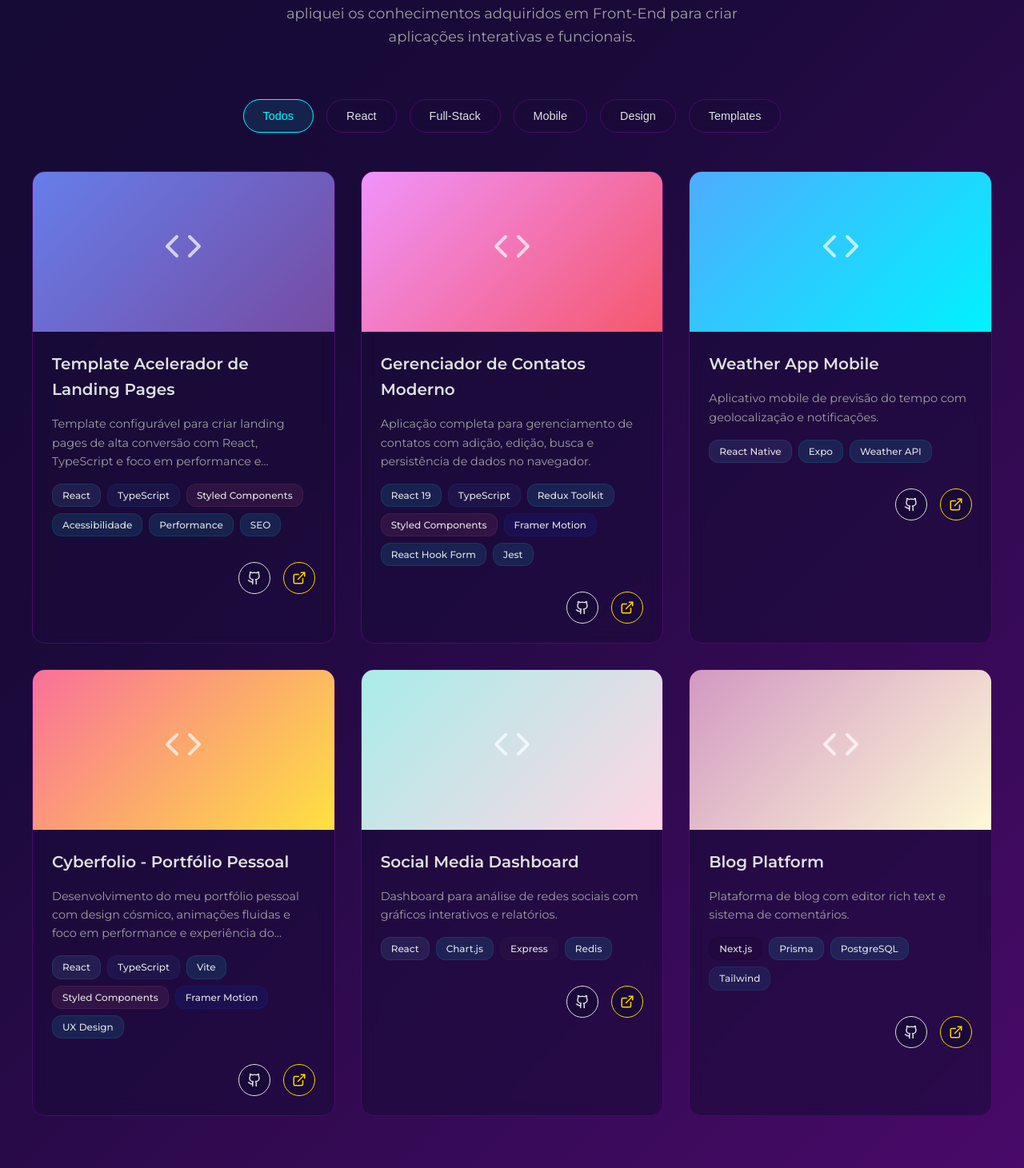
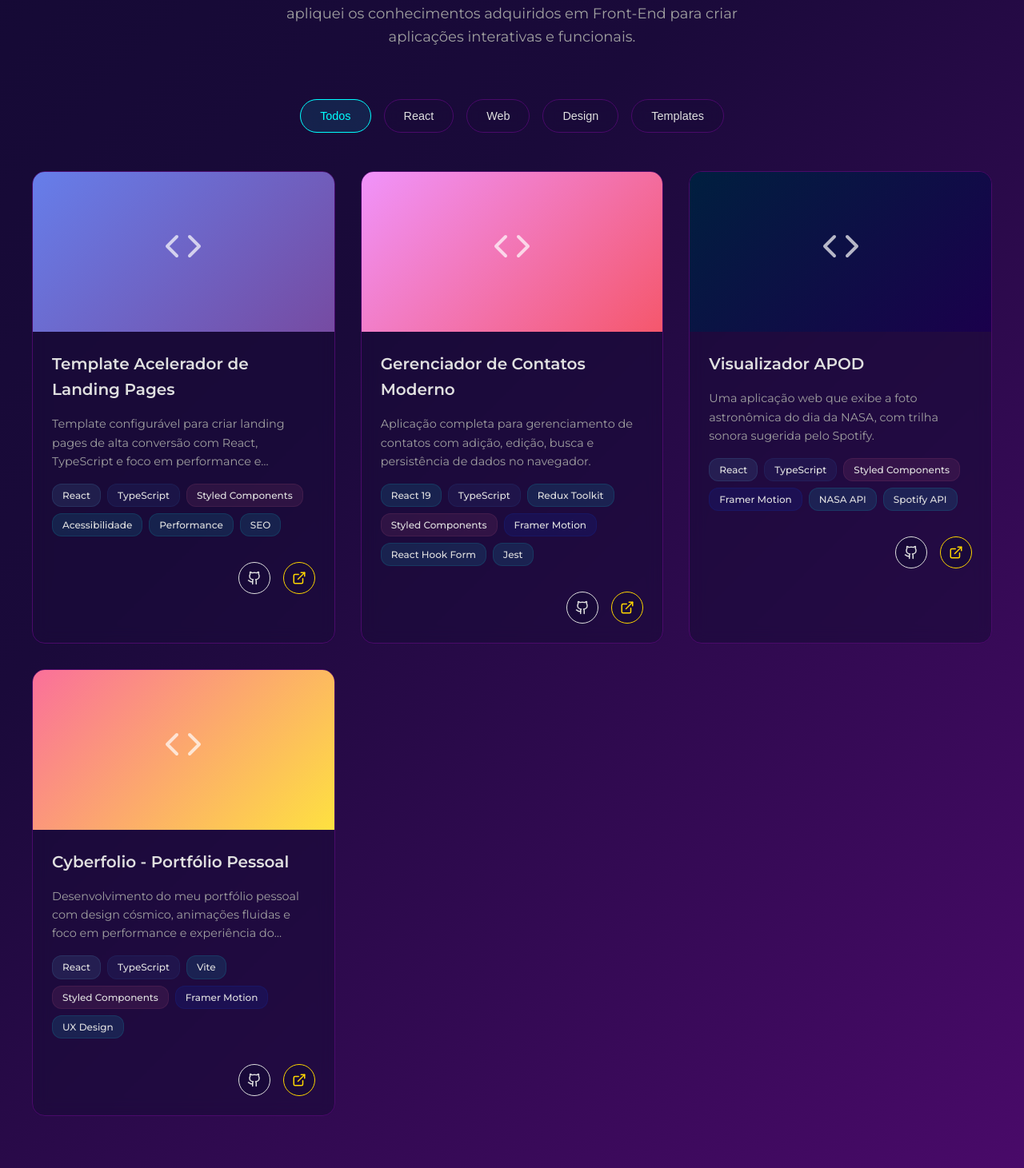
Before and after one commit to lh5818181/Cyberfolio, a React (Vite) app: page / in a window 1280 px wide. Shown: the part 2329-3790 px from the top of the page at 80% size. Built offline with nearby package versions, Linux system fonts and the light colour scheme.

Commit message:
adicionando Apod - Visualizador aos projetos

```diff
--- a/src/components/Projects/index.tsx
+++ b/src/components/Projects/index.tsx
@@ -71,8 +71,8 @@ const Projects: React.FC<ProjectsProps> = ({ className }) => {
   const categories = [
     { id: 'todos', label: 'Todos' },
     { id: 'react', label: 'React' },
-    { id: 'fullstack', label: 'Full-Stack' },
-    { id: 'mobile', label: 'Mobile' },
+    { id: 'web', label: 'Web' },
+    // { id: 'mobile', label: 'Mobile' },
     { id: 'design', label: 'Design' },
     { id: 'templates', label: 'Templates'},
   ];
@@ -91,7 +91,7 @@ const Projects: React.FC<ProjectsProps> = ({ className }) => {
       technologies: [
         'React', 'TypeScript', 'Styled Components', 'Acessibilidade', 'Performance', 'SEO'
       ],
-      category: 'Templates',
+      category: 'templates',
       githubUrl:
         'https://github.com/devhenriquejs/templateLP',
       liveUrl: 'https://template-lp-two.vercel.app/',
@@ -118,19 +118,26 @@ const Projects: React.FC<ProjectsProps> = ({ className }) => {
       liveUrl: 'https://contact-list-react-ten.vercel.app/',
       imageColor: 'linear-gradient(135deg, #f093fb 0%, #f5576c 100%)',
     },
-    {
-      id: '3',
-      title: 'Weather App Mobile',
-      description:
-        'Aplicativo mobile de previsão do tempo com geolocalização e notificações.',
-      fullDescription:
-        'Aplicativo mobile nativo para previsão do tempo, com detecção automática de localização, previsões de 7 dias, alertas meteorológicos, e interface adaptativa baseada nas condições climáticas atuais.',
-      technologies: ['React Native', 'Expo', 'Weather API'],
-      category: 'mobile',
-      githubUrl: 'https://github.com',
-      liveUrl: 'https://demo.com',
-      imageColor: 'linear-gradient(135deg, #4facfe 0%, #00f2fe 100%)',
-    },
+  {
+    id: '3',
+    title: 'Visualizador APOD',
+    description:
+      'Uma aplicação web que exibe a foto astronômica do dia da NASA, com trilha sonora sugerida pelo Spotify.',
+    fullDescription:
+      'Este projeto é um estudo de caso para aprimorar minhas habilidades em consumo de APIs, otimização de UI/UX e animações fluidas, solidificando meu conhecimento em React, TypeScript e Styled Components. Ele conecta a API da NASA para obter a foto do dia com a API do Spotify para sugerir uma trilha sonora relevante.',
+    technologies: [
+      'React',
+      'TypeScript',
+      'Styled Components',
+      'Framer Motion',
+      'NASA API',
+      'Spotify API',
+    ],
+    category: 'web',
+    githubUrl: 'https://github.com/lh5818181/Apod-visualizer-project',
+    liveUrl: 'https://apod-visualizer-project.vercel.app/',
+    imageColor: 'linear-gradient(135deg, #001f3f 0%, #1a004c 100%)',
+  },
     {
       id: '4',
       title: 'Cyberfolio - Portfólio Pessoal',
@@ -144,32 +151,32 @@ const Projects: React.FC<ProjectsProps> = ({ className }) => {
       liveUrl: 'https://cyberfolio-five.vercel.app/',
       imageColor: 'linear-gradient(135deg, #fa709a 0%, #fee140 100%)',
     },
-    {
-      id: '5',
-      title: 'Social Media Dashboard',
-      description:
-        'Dashboard para análise de redes sociais com gráficos interativos e relatórios.',
-      fullDescription:
-        'Dashboard completo para análise de métricas de redes sociais, com gráficos interativos, relatórios automatizados, integração com APIs do Instagram, Facebook e Twitter, e sistema de agendamento de posts.',
-      technologies: ['React', 'Chart.js', 'Express', 'Redis'],
-      category: 'fullstack',
-      githubUrl: 'https://github.com',
-      liveUrl: 'https://demo.com',
-      imageColor: 'linear-gradient(135deg, #a8edea 0%, #fed6e3 100%)',
-    },
-    {
-      id: '6',
-      title: 'Blog Platform',
-      description:
-        'Plataforma de blog com editor rich text e sistema de comentários.',
-      fullDescription:
-        'Plataforma completa de blog com editor rich text, sistema de comentários, categorização de posts, busca avançada, e painel administrativo para gerenciamento de conteúdo. Otimizada para SEO e performance.',
-      technologies: ['Next.js', 'Prisma', 'PostgreSQL', 'Tailwind'],
-      category: 'react',
-      githubUrl: 'https://github.com',
-      liveUrl: 'https://demo.com',
-      imageColor: 'linear-gradient(135deg, #d299c2 0%, #fef9d7 100%)',
-    },
+    // {
+    //   id: '5',
+    //   title: 'Social Media Dashboard',
+    //   description:
+    //     'Dashboard para análise de redes sociais com gráficos interativos e relatórios.',
+    //   fullDescription:
+    //     'Dashboard completo para análise de métricas de redes sociais, com gráficos interativos, relatórios automatizados, integração com APIs do Instagram, Facebook e Twitter, e sistema de agendamento de posts.',
+    //   technologies: ['React', 'Chart.js', 'Express', 'Redis'],
+    //   category: 'fullstack',
+    //   githubUrl: 'https://github.com',
+    //   liveUrl: 'https://demo.com',
+    //   imageColor: 'linear-gradient(135deg, #a8edea 0%, #fed6e3 100%)',
+    // },
+    // {
+    //   id: '6',
+    //   title: 'Blog Platform',
+    //   description:
+    //     'Plataforma de blog com editor rich text e sistema de comentários.',
+    //   fullDescription:
+    //     'Plataforma completa de blog com editor rich text, sistema de comentários, categorização de posts, busca avançada, e painel administrativo para gerenciamento de conteúdo. Otimizada para SEO e performance.',
+    //   technologies: ['Next.js', 'Prisma', 'PostgreSQL', 'Tailwind'],
+    //   category: 'react',
+    //   githubUrl: 'https://github.com',
+    //   liveUrl: 'https://demo.com',
+    //   imageColor: 'linear-gradient(135deg, #d299c2 0%, #fef9d7 100%)',
+    // },
   ];
 
   /**
```
